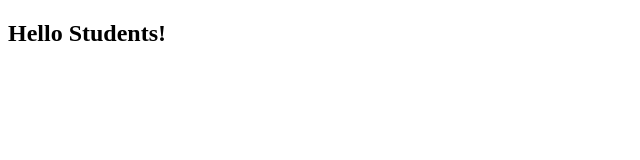
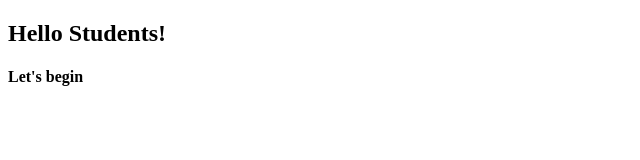
Before and after one commit to RaviFlairGit/LearnAngular, a plain HTML site: page index.html in a window 1280 px wide. Shown: the whole page, without its empty margins (0-640 px from the left). Drawn offline with Linux system fonts and the light colour scheme.

Commit message:
Another change

```diff
--- a/index.html
+++ b/index.html
@@ -9,6 +9,7 @@
 
 <div class="container">
   <h2>Hello Students!</h2>
+  <h4>Let's begin</h4>
 </div>
 </body>
 </html>
```
